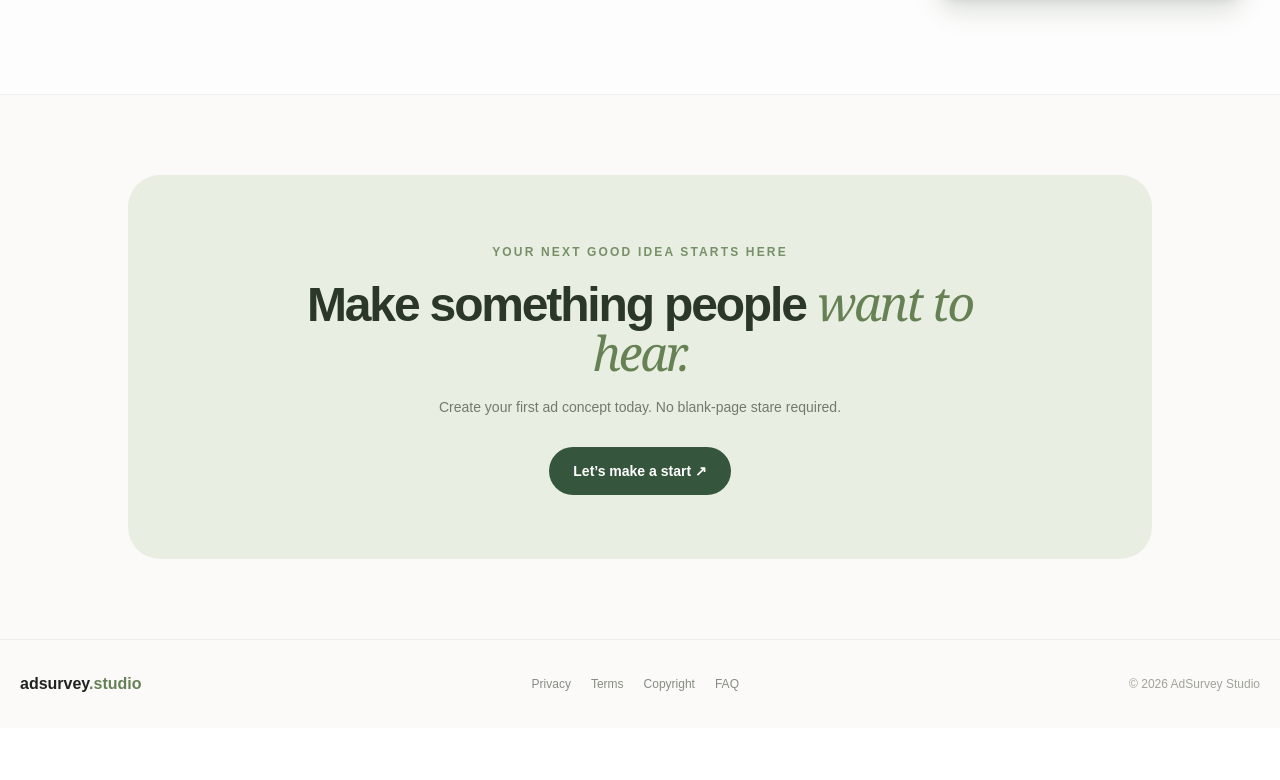
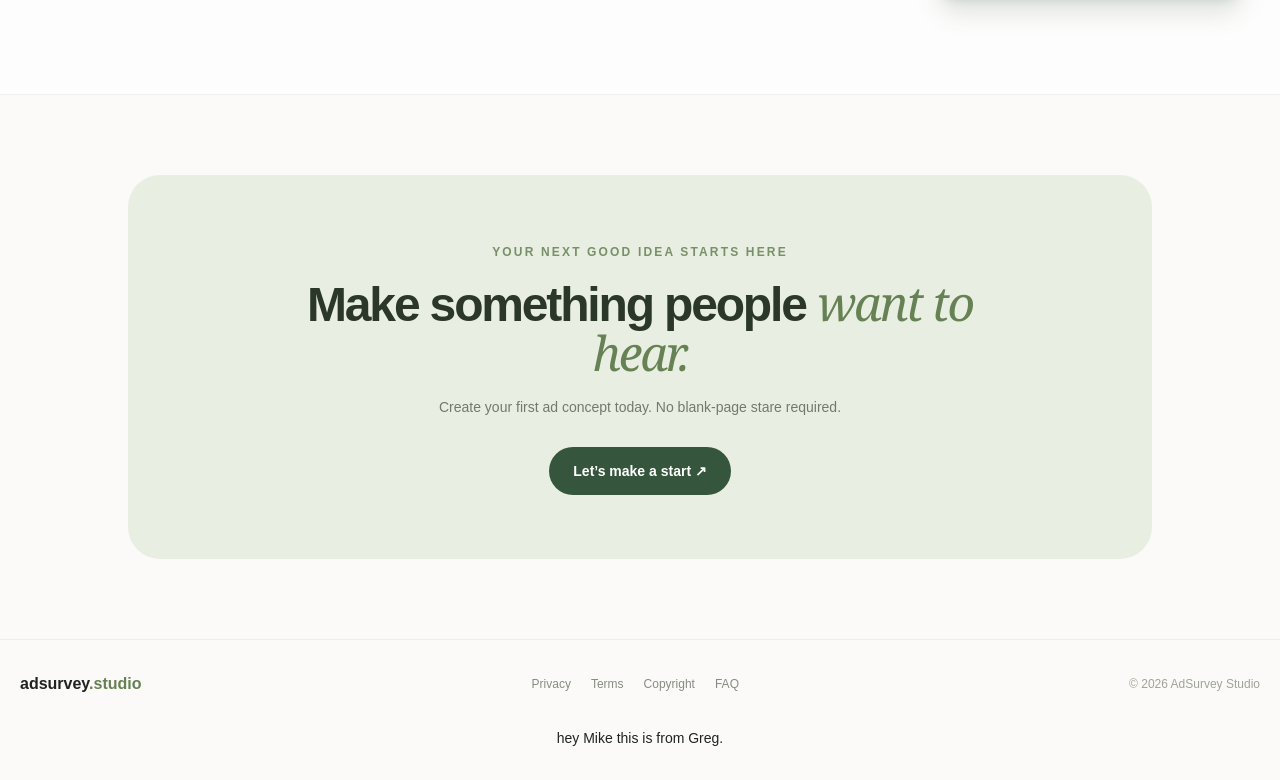
Before and after one commit to gragra198969-rgb/ai-ad-generator, a Next.js app: page / in a window 1280 px wide. Shown: the part 3571-4351 px from the top of the page. Before the commit the page ends 4299 px from the top, so only its background shows below. Built offline with nearby package versions, Linux system fonts and the light colour scheme; no server answers.

Commit message:
Add temporary greeting from Greg below the footer

```diff
--- a/app/page.tsx
+++ b/app/page.tsx
@@ -247,6 +247,9 @@ export default function Home() {
       <section className="px-5 py-20 lg:px-8"><div className="mx-auto max-w-5xl rounded-[2rem] bg-[#e9eee2] px-6 py-12 text-center sm:px-12 sm:py-16"><span className="text-xs font-semibold uppercase tracking-[.18em] text-[#779067]">Your next good idea starts here</span><h2 className="mx-auto mt-4 max-w-2xl text-4xl font-semibold tracking-[-.045em] text-[#2b3729] sm:text-5xl">Make something people <span className="font-serif italic font-normal text-[#668154]">want to hear.</span></h2><p className="mx-auto mt-4 max-w-lg text-sm leading-6 text-[#72796d]">Create your first ad concept today. No blank-page stare required.</p><a href="#studio" className="mt-7 inline-flex rounded-full bg-[#35563c] px-6 py-3.5 text-sm font-semibold text-white transition hover:bg-[#28452f]">Let’s make a start ↗</a></div></section>
 
       <footer className={`border-t px-5 py-8 ${darkMode ? "border-white/10" : "border-black/5"}`}><div className="mx-auto flex max-w-7xl flex-col gap-5 sm:flex-row sm:items-center sm:justify-between"><a href="#top" className="font-semibold">adsurvey<span className="text-[#668154]">.studio</span></a><div className="flex flex-wrap gap-x-5 gap-y-2 text-xs text-[#878c82]"><a href="/privacy" className="hover:text-[#35563c]">Privacy</a><a href="/terms" className="hover:text-[#35563c]">Terms</a><a href="/copyright" className="hover:text-[#35563c]">Copyright</a><a href="/faq" className="hover:text-[#35563c]">FAQ</a></div><span className="text-xs text-[#a0a399]">© {new Date().getFullYear()} AdSurvey Studio</span></div></footer>
+      {/* temporary-greg-message:start */}
+      <p className="px-5 pb-8 text-center text-sm">hey Mike this is from Greg.</p>
+      {/* temporary-greg-message:end */}
     </main>
   );
 }
```
